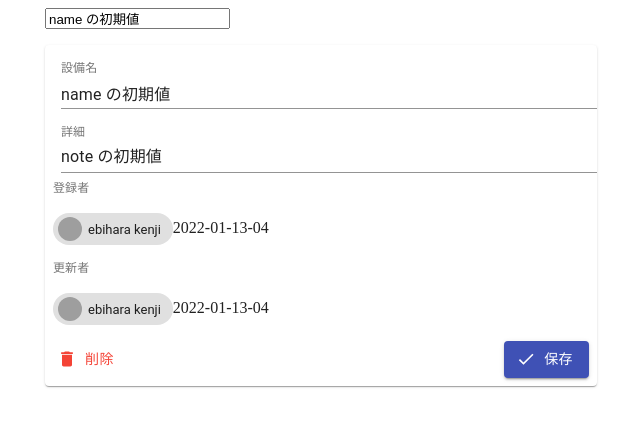
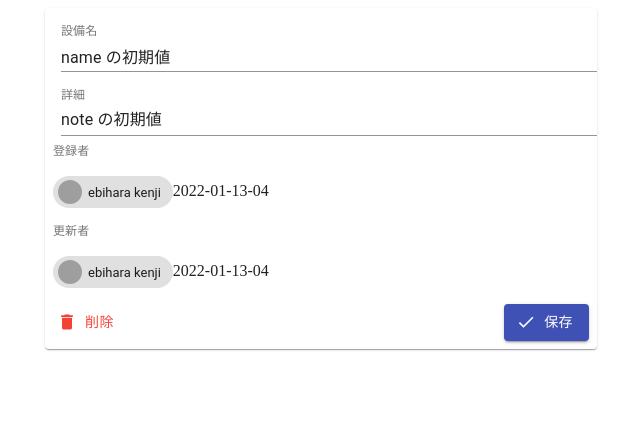
Before and after one commit to MogmogTaro/react-firebase, a React app: page / in a window 1280 px wide. Shown: the top 426 px of the page, without its empty margins (319-959 px from the left). Built offline with nearby package versions, Linux system fonts and the light colour scheme; grey boxes are pictures that could not be loaded.

Commit message:
inputをform controllerに置き換え

```diff
--- a/src/components/Facility.tsx
+++ b/src/components/Facility.tsx
@@ -17,7 +17,7 @@ import DeleteIcon from "@material-ui/icons/Delete";
 
 import { IFacility } from "../models/IFacility";
 
-import { useForm } from "react-hook-form";
+import { Controller, useForm } from "react-hook-form";
 
 const initFacility: IFacility = {
   id: "",
@@ -58,36 +58,45 @@ const useStyle = makeStyles((theme) => ({
 
 export const Facility: React.FC = () => {
   const style = useStyle();
-  const [facility, setFacility] = useState(initFacility);
   const { system } = initFacility;
 
-  const { register, errors } = useForm({
+  const { register, errors, control } = useForm({
     defaultValues: initFacility,
     mode: "onBlur",
   });
 
-  const onNameChange = useCallback(
-    (e: React.ChangeEvent<HTMLInputElement>) => {
-      const newFacility: IFacility = {
-        ...facility,
-        name: e.target.value,
-      };
-      setFacility(newFacility);
-    },
-    [facility]
-  );
   return (
     <Container maxWidth="sm" className={style.root}>
-      <input ref={register({ required: true })} name="name" />
-      <p>{errors.name ? "必須です" : ""}</p>
       <Paper className={style.paper}>
-        <TextField
-          label="設備名"
-          fullWidth
-          value={facility.name}
-          onChange={onNameChange}
+        <Controller
+          control={control}
+          name="name"
+          rules={{ required: true }}
+          as={
+            <TextField
+              label="設備名"
+              fullWidth
+              error={!!errors.name}
+              helperText={errors.name ? "必須です" : ""}
+            />
+          }
         />
-        <TextField label="詳細" fullWidth multiline value={facility.note} />
+
+        <Controller
+          control={control}
+          name="note"
+          rules={{ required: true }}
+          as={
+            <TextField
+              label="詳細"
+              fullWidth
+              multiline
+              error={!!errors.note}
+              helperText={errors.note ? "必須です" : ""}
+            />
+          }
+        />
+
         <InputLabel shrink>登録者</InputLabel>
         <p>
           <Chip
```
